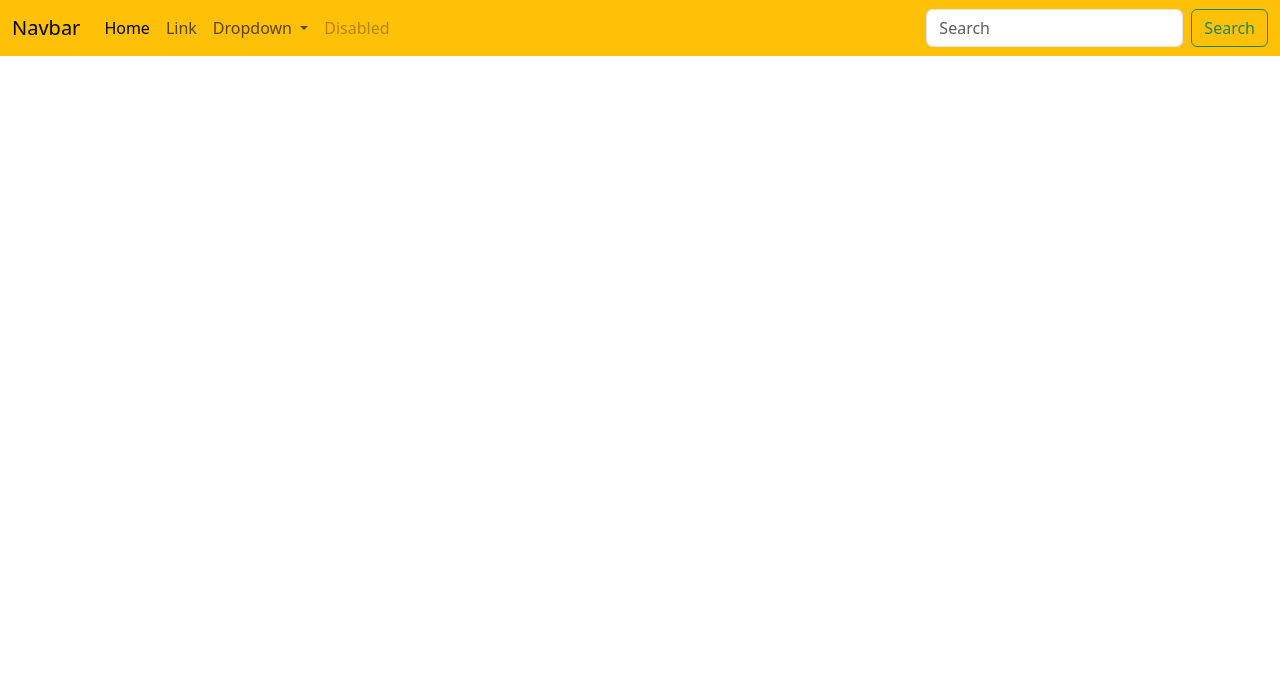
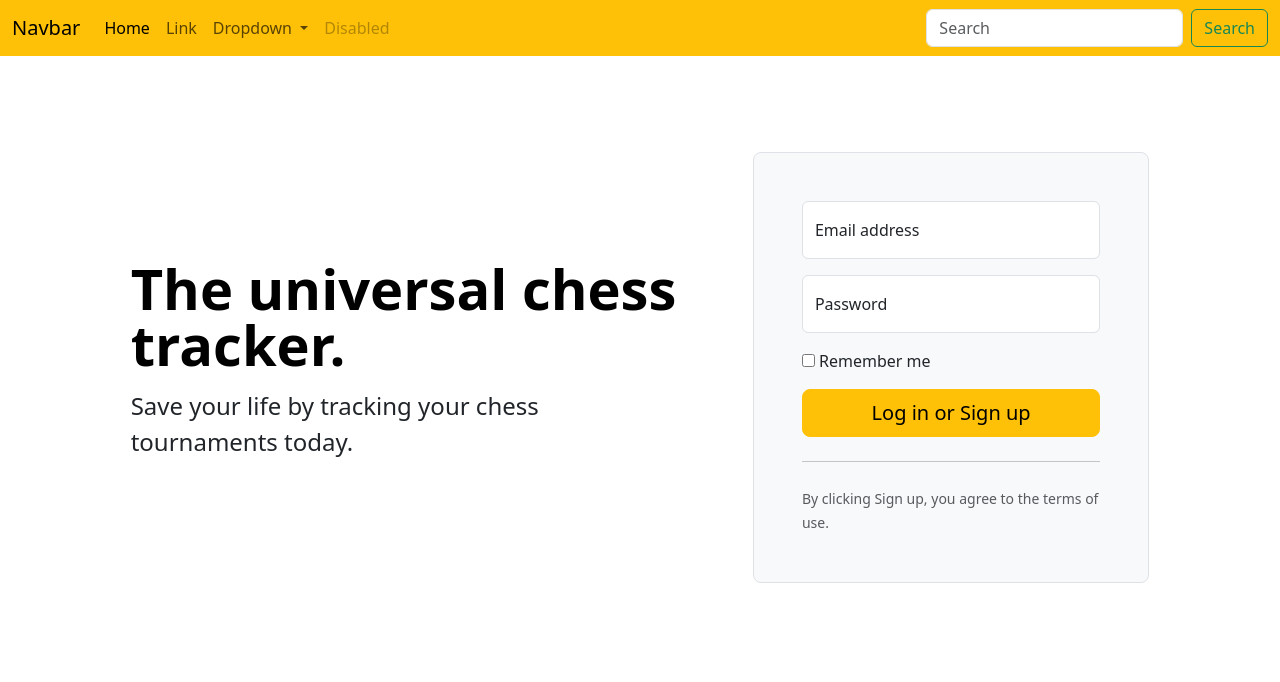
Before and after one commit to NomaTyx/1800_202530_BBY11, a website built with Vite: page index.html in a window 1280 px wide. Built offline with nearby package versions, Linux system fonts and the light colour scheme.

Commit message:
added jumbotron/hero

```diff
--- a/index.html
+++ b/index.html
@@ -96,6 +96,75 @@
                 </div>
             </div>
         </nav>
+        <div class="container col-xl-10 col-xxl-8 px-4 py-5">
+            <div class="row align-items-center g-lg-5 py-5">
+                <div class="col-lg-7 text-center text-lg-start">
+                    <h1 class="display-4 fw-bold lh-1 text-body-emphasis mb-3">
+                        The universal chess tracker.
+                    </h1>
+                    <p class="col-lg-10 fs-4">
+                        Save your life by tracking your chess tournaments today.
+                    </p>
+                </div>
+                <div class="col-md-10 mx-auto col-lg-5">
+                    <form class="p-4 p-md-5 border rounded-3 bg-body-tertiary">
+                        <div class="form-floating mb-3">
+                            <input
+                                type="email"
+                                class="form-control"
+                                id="floatingInput"
+                                placeholder="name@example.com"
+                            />
+                            <label for="floatingInput">Email address</label>
+                            <div
+                                style="
+                                    position: relative !important;
+                                    height: 0px !important;
+                                    width: 0px !important;
+                                    float: left !important;
+                                "
+                                data-lastpass-icon-root=""
+                            ></div>
+                        </div>
+                        <div class="form-floating mb-3">
+                            <input
+                                type="password"
+                                class="form-control"
+                                id="floatingPassword"
+                                placeholder="Password"
+                            />
+                            <label for="floatingPassword">Password</label>
+                            <div
+                                style="
+                                    position: relative !important;
+                                    height: 0px !important;
+                                    width: 0px !important;
+                                    float: left !important;
+                                "
+                                data-lastpass-icon-root=""
+                            ></div>
+                        </div>
+                        <div class="checkbox mb-3">
+                            <label>
+                                <input type="checkbox" value="remember-me" />
+                                Remember me
+                            </label>
+                        </div>
+                        <button
+                            class="w-100 btn btn-lg btn-warning"
+                            type="submit"
+                        >
+                            Log in or Sign up
+                        </button>
+                        <hr class="my-4" />
+                        <small class="text-body-secondary"
+                            >By clicking Sign up, you agree to the terms of
+                            use.</small
+                        >
+                    </form>
+                </div>
+            </div>
+        </div>
 
         <!---------------------------------------------->
         <!-- Your own JavaScript functions go here    -->
```
